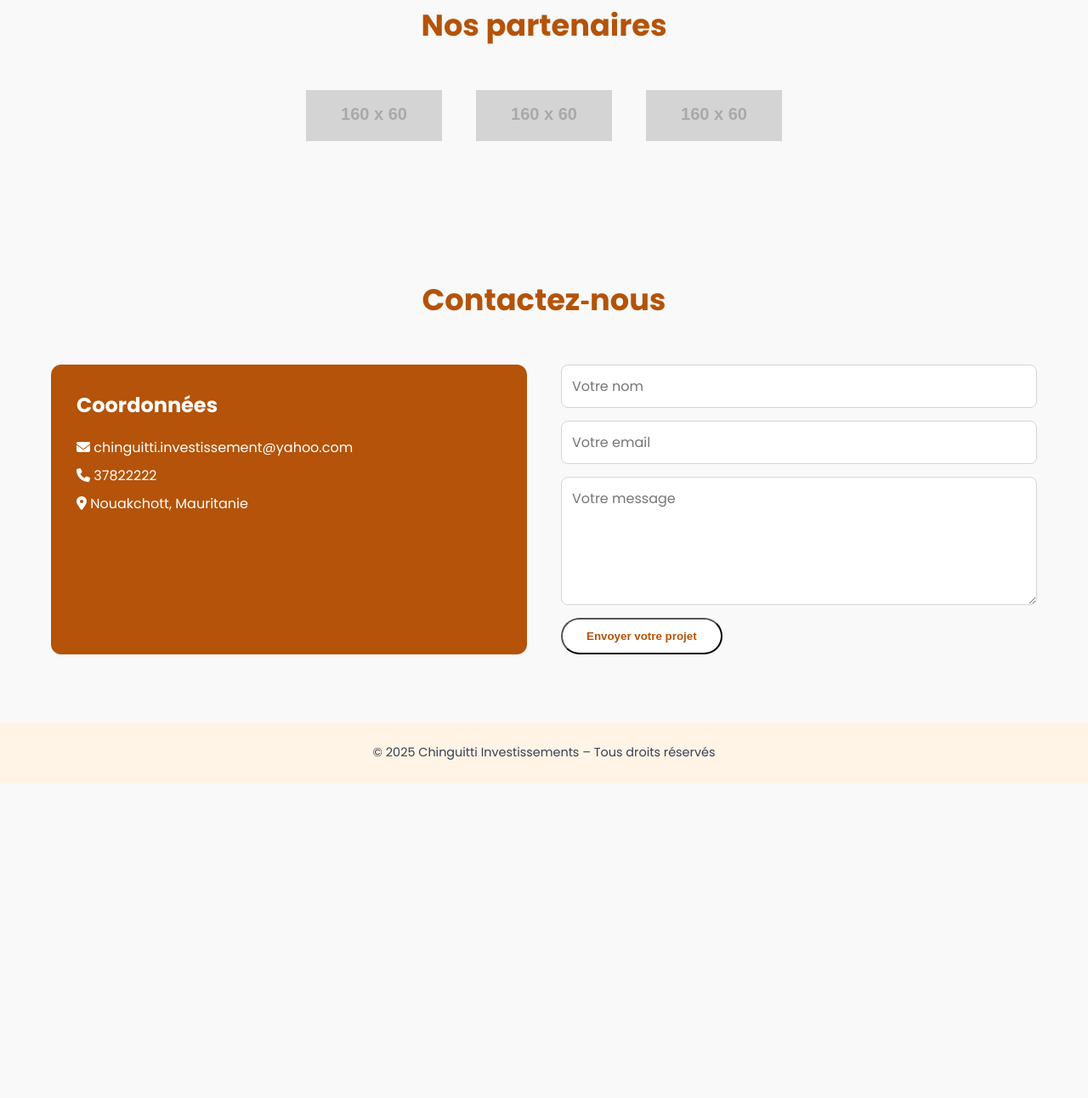
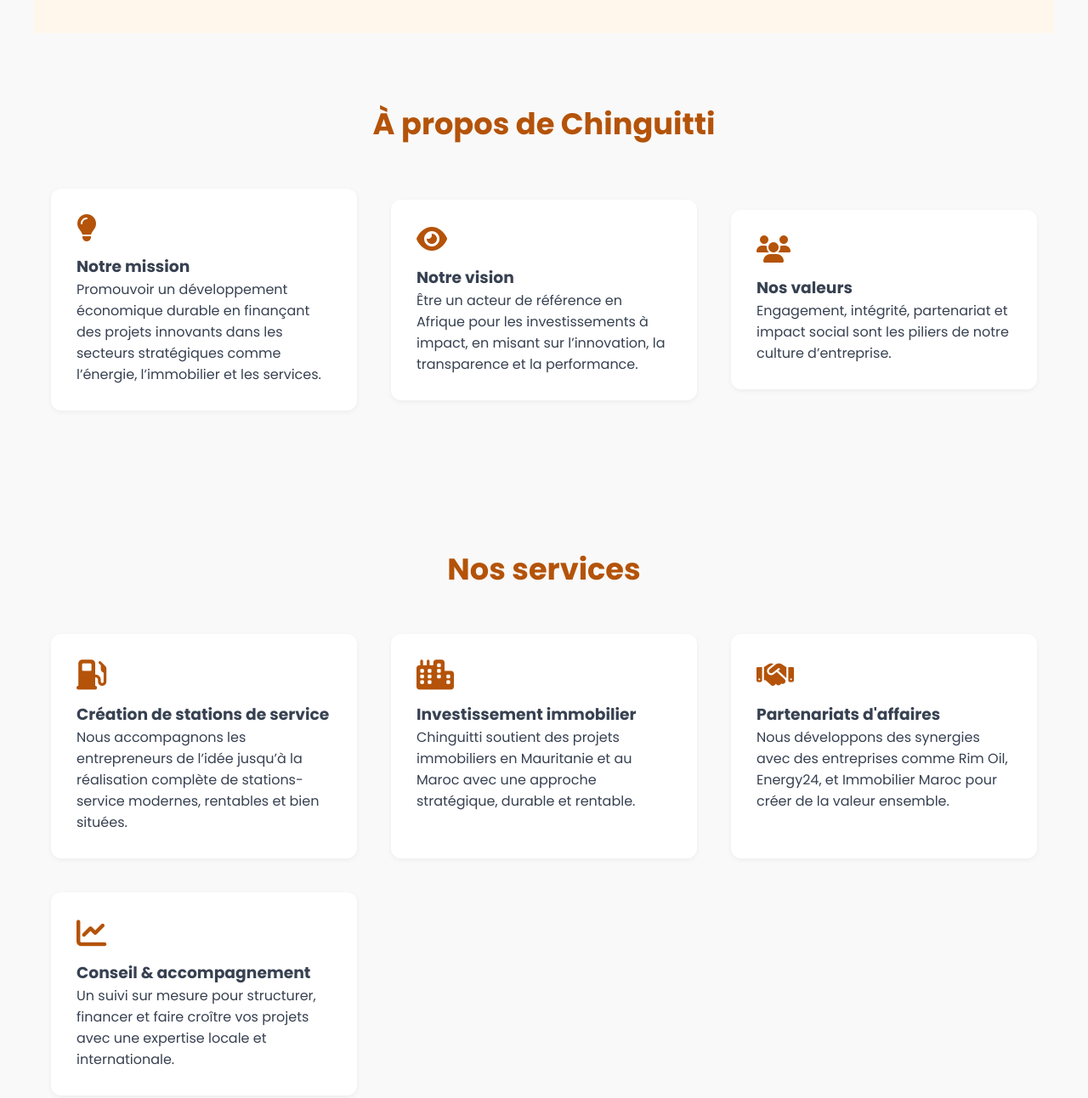
Before and after one commit to vitevite-pixe/chinguitti-invest, a plain HTML site: page index.html in a window 1280 px wide. Shown: the part 582-1874 px from the top of the page at 85% size. Before the commit the page ends 1503 px from the top, so only its background shows below. Drawn offline with Linux system fonts and the light colour scheme; placeholder pictures from the web are drawn by us.

Commit message:
Update index.html

```diff
--- a/index.html
+++ b/index.html
@@ -79,9 +79,56 @@
 
   <section class="hero" style="background-color:#fff7ec; color:#000;">
     <h1 style="color:#b45309;">Investissez dans l'avenir de l'énergie, de l'immobilier et des partenariats stratégiques</h1>
-    <p style="color:#000;">Chinguitti est un acteur majeur de l'investissement en Mauritanie et au-delà. Nous accompagnons votre croissance grâce à des projets d'énergie durable, des investissements immobiliers de qualité, et des collaborations solides avec des partenaires comme <strong>Rim Oil</strong>, <strong>Energy24</strong> et <strong>Immobilier Maroc</strong>.</p>
+    <p style="color:#000;">Chinguitti est un acteur majeur de l'investissement en Mauritanie et à l'international. Nous accompagnons les porteurs de projets et les entreprises dans la <strong>création de stations de service modernes</strong>, le <strong>développement immobilier</strong> et les <strong>projets à fort impact</strong>. Nos partenariats stratégiques avec <strong>Rim Oil</strong>, <strong>Energy24</strong>, <strong>Immobilier Maroc</strong> et d'autres acteurs du secteur nous permettent de vous offrir des opportunités fiables, durables et rentables. Rejoignez-nous pour bâtir ensemble l'avenir de l'énergie, de l'immobilier et de l'entrepreneuriat en Afrique.</p>
     <a href="#contact" class="btn">Discutons de votre projet</a>
     <a class="btn-whatsapp" href="https://wa.me/22237822222" target="_blank"><i class="fab fa-whatsapp"></i> WhatsApp</a>
+  </section>
+
+  <section id="about">
+    <h2 class="section-title">À propos de Chinguitti</h2>
+    <div class="about-grid">
+      <div class="about-card">
+        <i class="fas fa-lightbulb"></i>
+        <h3>Notre mission</h3>
+        <p>Promouvoir un développement économique durable en finançant des projets innovants dans les secteurs stratégiques comme l’énergie, l’immobilier et les services.</p>
+      </div>
+      <div class="about-card">
+        <i class="fas fa-eye"></i>
+        <h3>Notre vision</h3>
+        <p>Être un acteur de référence en Afrique pour les investissements à impact, en misant sur l’innovation, la transparence et la performance.</p>
+      </div>
+      <div class="about-card">
+        <i class="fas fa-users"></i>
+        <h3>Nos valeurs</h3>
+        <p>Engagement, intégrité, partenariat et impact social sont les piliers de notre culture d’entreprise.</p>
+      </div>
+    </div>
+  </section>
+
+  <section id="services">
+    <h2 class="section-title">Nos services</h2>
+    <div class="services-grid">
+      <div class="service-card">
+        <i class="fas fa-gas-pump"></i>
+        <h3>Création de stations de service</h3>
+        <p>Nous accompagnons les entrepreneurs de l’idée jusqu’à la réalisation complète de stations-service modernes, rentables et bien situées.</p>
+      </div>
+      <div class="service-card">
+        <i class="fas fa-city"></i>
+        <h3>Investissement immobilier</h3>
+        <p>Chinguitti soutient des projets immobiliers en Mauritanie et au Maroc avec une approche stratégique, durable et rentable.</p>
+      </div>
+      <div class="service-card">
+        <i class="fas fa-handshake"></i>
+        <h3>Partenariats d'affaires</h3>
+        <p>Nous développons des synergies avec des entreprises comme Rim Oil, Energy24, et Immobilier Maroc pour créer de la valeur ensemble.</p>
+      </div>
+      <div class="service-card">
+        <i class="fas fa-chart-line"></i>
+        <h3>Conseil & accompagnement</h3>
+        <p>Un suivi sur mesure pour structurer, financer et faire croître vos projets avec une expertise locale et internationale.</p>
+      </div>
+    </div>
   </section>
 
   <section id="partners">
```
